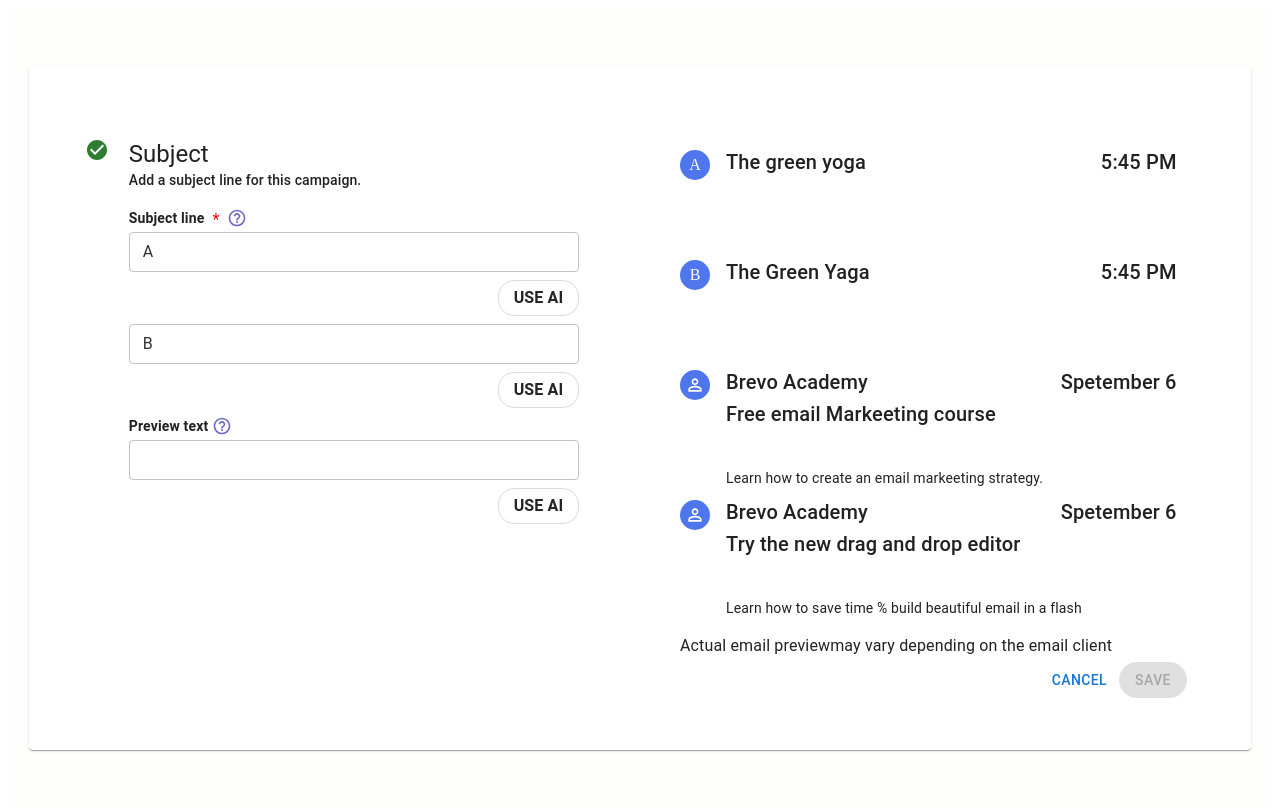
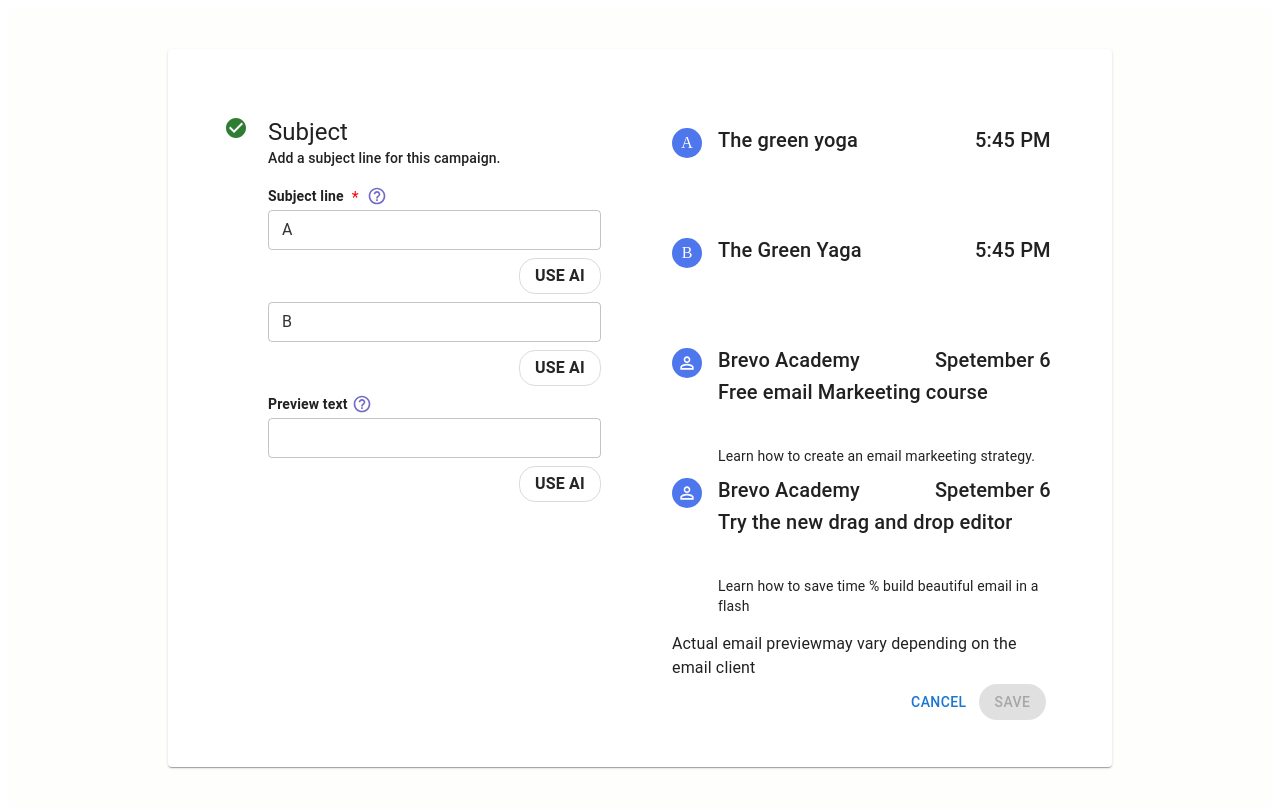
Before and after one commit to sohail-shrestha/sensenrespond-interview, a React (Create React App) app: page / in a window 1280 px wide. Shown: the top 808 px of the page. Built offline with nearby package versions, Linux system fonts and the light colour scheme.

Commit message:
fixed issues with lengthening screen width

```diff
--- a/src/features/home/Home.tsx
+++ b/src/features/home/Home.tsx
@@ -18,7 +18,7 @@ const Home: React.FC = () => {
             container
             display="flex"
             flexDirection="row"
-            maxWidth="100%"
+            maxWidth="70vw"
             maxHeight="100%"
             marginTop="2%"
             marginBottom="2%"
@@ -26,6 +26,7 @@ const Home: React.FC = () => {
             marginRight="8px"
             paddingBottom="4px"
             spacing="32"
+
           >
             <Grid item width="50%">
               <HomeLeftComponent />
```
